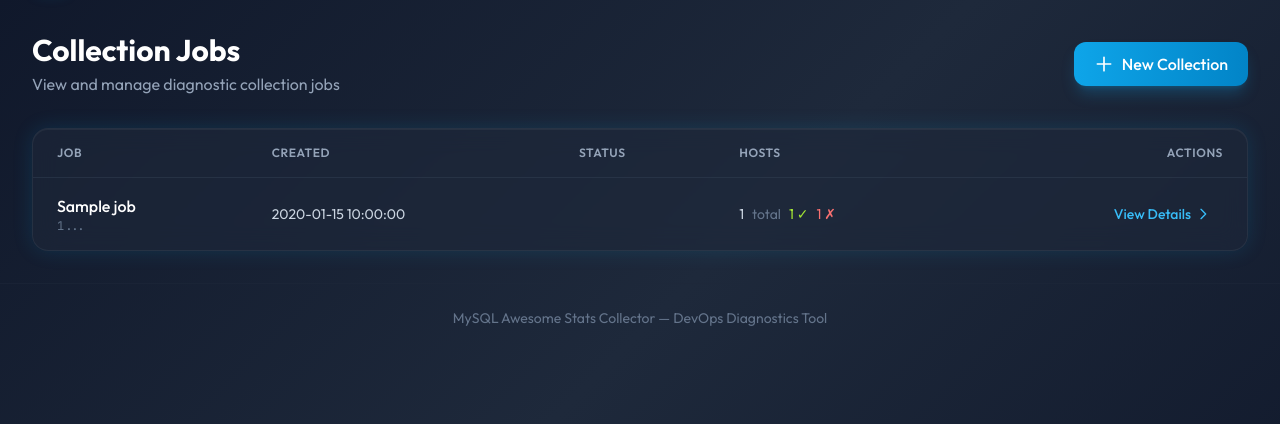
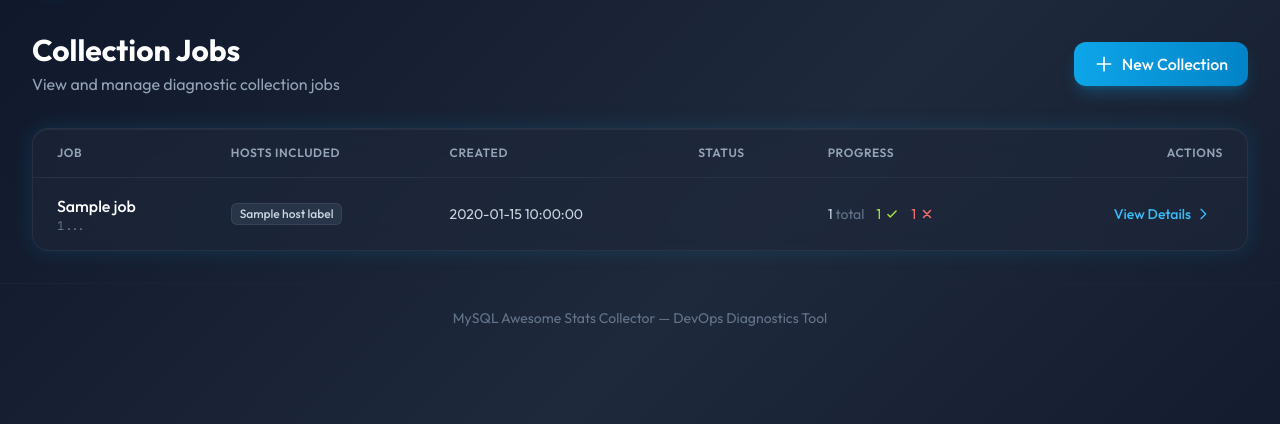
Before and after one commit to k4kratik/mysql-awesome-stats-collector, a FastAPI app: template app/templates/jobs.html in a window 1280 px wide. Shown: the part 66-490 px from the top of the page. Run offline with FastAPI, Linux system fonts and the light colour scheme; the template is opened without the code that fills it: most values are stand-ins (such as "Sample title", 1, 10 or a date in 2020); some libraries are stand-ins or nearby versions.

Commit message:
Enhance job listing with host labels and UI improvements
- Added host labels to the job listing, enriching the displayed information for each job.
- Updated the jobs.html template to include a new column for "Hosts Included" and improved the display of job progress with icons for completed and failed hosts.
- Refactored the job data structure to accommodate the new host labels.

Signed-off-by: Kratik Jain <kratik1998@gmail.com>

```diff
--- a/app/main.py
+++ b/app/main.py
@@ -225,18 +225,28 @@ async def list_jobs(request: Request, db: Session = Depends(get_db)):
     """List all jobs."""
     jobs = db.query(Job).order_by(Job.created_at.desc()).all()
 
-    # Enrich with host counts
+    # Enrich with host counts and labels
     jobs_data = []
     for job in jobs:
         host_count = len(job.hosts)
         completed_count = sum(1 for h in job.hosts if h.status == HostJobStatus.completed)
         failed_count = sum(1 for h in job.hosts if h.status == HostJobStatus.failed)
 
+        # Get host labels for this job
+        host_labels = []
+        for job_host in job.hosts:
+            host_config = get_host_by_id(job_host.host_id)
+            if host_config:
+                host_labels.append(host_config.label or host_config.host)
+            else:
+                host_labels.append(job_host.host_id)
+
         jobs_data.append({
             "job": job,
             "host_count": host_count,
             "completed_count": completed_count,
-            "failed_count": failed_count
+            "failed_count": failed_count,
+            "host_labels": host_labels
         })
 
     return templates.TemplateResponse("jobs.html", {
--- a/app/templates/jobs.html
+++ b/app/templates/jobs.html
@@ -25,9 +25,10 @@
                 <thead>
                     <tr class="border-b border-midnight-700/50">
                         <th class="px-6 py-4 text-left text-xs font-semibold text-midnight-400 uppercase tracking-wider">Job</th>
+                        <th class="px-6 py-4 text-left text-xs font-semibold text-midnight-400 uppercase tracking-wider">Hosts Included</th>
                         <th class="px-6 py-4 text-left text-xs font-semibold text-midnight-400 uppercase tracking-wider">Created</th>
                         <th class="px-6 py-4 text-left text-xs font-semibold text-midnight-400 uppercase tracking-wider">Status</th>
-                        <th class="px-6 py-4 text-left text-xs font-semibold text-midnight-400 uppercase tracking-wider">Hosts</th>
+                        <th class="px-6 py-4 text-left text-xs font-semibold text-midnight-400 uppercase tracking-wider">Progress</th>
                         <th class="px-6 py-4 text-right text-xs font-semibold text-midnight-400 uppercase tracking-wider">Actions</th>
                     </tr>
                 </thead>
@@ -43,6 +44,15 @@
                                 <div class="font-mono text-sm text-ocean-400 group-hover:text-ocean-300 transition-colors">{{ item.job.id[:8] }}...</div>
                                 {% endif %}
                             </a>
+                        </td>
+                        <td class="px-6 py-4">
+                            <div class="flex flex-wrap gap-1.5 max-w-xs">
+                                {% for label in item.host_labels %}
+                                <span class="inline-flex items-center px-2 py-0.5 rounded-md text-xs font-medium bg-midnight-700/60 text-midnight-300 border border-midnight-600/50">
+                                    {{ label }}
+                                </span>
+                                {% endfor %}
+                            </div>
                         </td>
                         <td class="px-6 py-4 text-sm text-midnight-300">
                             {{ item.job.created_at.strftime('%Y-%m-%d %H:%M:%S') }}
@@ -71,14 +81,23 @@
                             {% endif %}
                         </td>
                         <td class="px-6 py-4">
-                            <div class="flex items-center gap-2 text-sm">
-                                <span class="text-midnight-300">{{ item.host_count }}</span>
-                                <span class="text-midnight-500">total</span>
+                            <div class="flex items-center gap-3 text-sm whitespace-nowrap">
+                                <span class="text-midnight-300">{{ item.host_count }} <span class="text-midnight-500">total</span></span>
                                 {% if item.completed_count > 0 %}
-                                <span class="text-volt-400">{{ item.completed_count }} ✓</span>
+                                <span class="inline-flex items-center gap-1 text-volt-400">
+                                    <span>{{ item.completed_count }}</span>
+                                    <svg class="w-3.5 h-3.5" fill="none" stroke="currentColor" viewBox="0 0 24 24">
+                                        <path stroke-linecap="round" stroke-linejoin="round" stroke-width="2.5" d="M5 13l4 4L19 7" />
+                                    </svg>
+                                </span>
                                 {% endif %}
                                 {% if item.failed_count > 0 %}
-                                <span class="text-crimson-400">{{ item.failed_count }} ✗</span>
+                                <span class="inline-flex items-center gap-1 text-crimson-400">
+                                    <span>{{ item.failed_count }}</span>
+                                    <svg class="w-3.5 h-3.5" fill="none" stroke="currentColor" viewBox="0 0 24 24">
+                                        <path stroke-linecap="round" stroke-linejoin="round" stroke-width="2.5" d="M6 18L18 6M6 6l12 12" />
+                                    </svg>
+                                </span>
                                 {% endif %}
                             </div>
                         </td>
```
